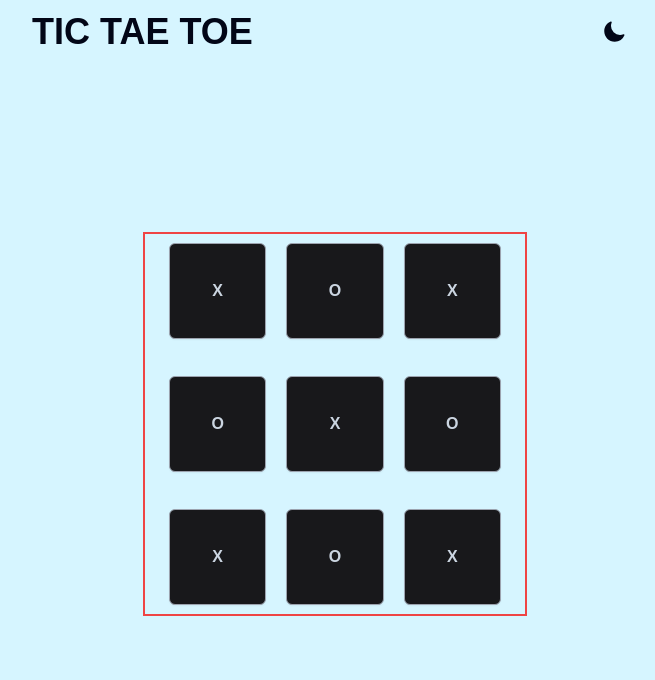
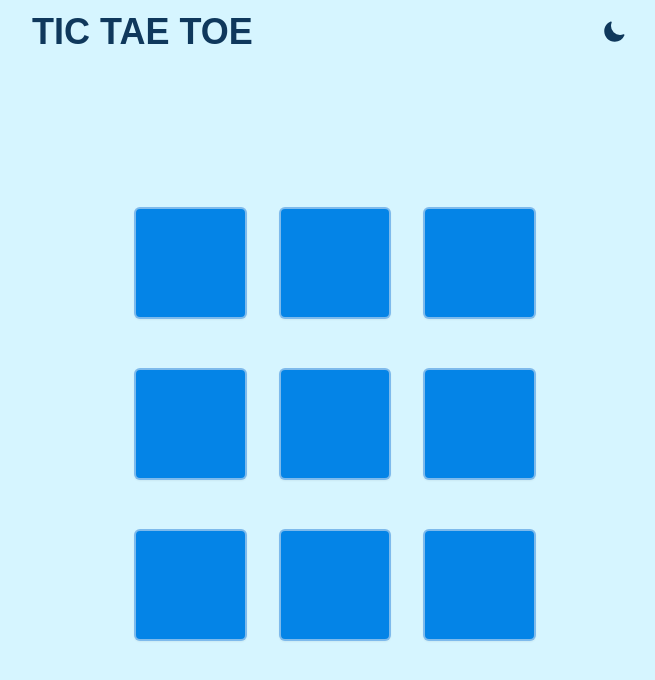
Before and after one commit to alvarof260/tic-tae-toe-ts, a React (Vite) app: page / in a window 1280 px wide. Shown: the top 680 px of the page, without its empty margins (305-960 px from the left). Built offline with nearby package versions, Linux system fonts and the light colour scheme.

Commit message:
feat: add update board with turns

```diff
--- a/src/App.tsx
+++ b/src/App.tsx
@@ -1,7 +1,10 @@
 /* Types */
+import { type Board } from "./types";
 
 /* Primary */
 import { useTheme } from "./hooks/useTheme";
+import { useState } from "react";
+import { TURNS } from "./constants";
 import "@fontsource-variable/inter";
 
 /* Components */
@@ -9,17 +12,30 @@ import Header from "./layouts/Header";
 import Layout from "./layouts/Layout";
 
 function App() {
-  const board = ["X", "O", "X", "O", "X", "O", "X", "O", "X"];
+  const [board, setBoard] = useState<Board>(Array(9).fill(null));
+  const [turn, setTurn] = useState<string>(TURNS.X);
   const { handleTheme, theme } = useTheme();
+
+  const updateBoard = (index: number): void => {
+    if (board[index]) return;
+    const newBoard = [...board];
+    newBoard[index] = turn;
+    setBoard(newBoard);
+
+    const newTurn = turn === TURNS.X ? TURNS.O : TURNS.X;
+    setTurn(newTurn);
+  };
+
   return (
     <Layout>
       <Header handleTheme={handleTheme} theme={theme} />
       <main className="grid place-content-center h-[90vh]">
-        <article className="grid grid-cols-3 place-content-around gap-5 w-96 h-96 border-2 px-6 border-red-500 dark:border-blue-400">
+        <article className="grid grid-cols-3 place-content-around gap-8 w-[450px] h-[450px] px-6">
           {board.map((mark, index) => (
             <button
-              className=" bg-zinc-900 h-24 text-slate-300 font-inter font-bold text-md rounded-md border border-gray-400 shadow-sm"
+              className=" dark:bg-azure-radiance-600 h-28 dark:text-zinc-950 font-inter font-bold text-4xl rounded-md border-2 bg-azure-radiance-700 text-slate-50 border-slate-200/55 shadow-sm"
               key={index}
+              onClick={() => updateBoard(index)}
             >
               {mark}
             </button>
--- /dev/null
+++ b/src/constants.ts
@@ -0,0 +1,4 @@
+export const TURNS = {
+    X: "❌",
+    O: "⚪",
+  };
--- a/src/layouts/Header.tsx
+++ b/src/layouts/Header.tsx
@@ -15,7 +15,7 @@ const Header = ({
 }) => {
   return (
     <header className="flex justify-evenly items-center w-full h-16">
-      <h1 className="font-inter font-bold text-4xl py-4 text-slate-950 dark:text-azure-radiance-50">
+      <h1 className="font-inter font-bold text-4xl py-4 text-azure-radiance-950 dark:text-azure-radiance-50">
         TIC TAE TOE
       </h1>
       <button
@@ -25,9 +25,9 @@ const Header = ({
         hover:bg-azure-radiance-400/20 transition-all duration-300 ease-in"
       >
         {theme == "dark" ? (
-          <Sun styles="text-slate-200" />
+          <Sun styles="text-azure-radiance-50" />
         ) : (
-          <Moon styles="text-slate-950" />
+          <Moon styles="text-azure-radiance-950" />
         )}
       </button>
     </header>
--- a/src/types.ts
+++ b/src/types.ts
@@ -1,2 +1,3 @@
 export type Theme = "dark" | "light";
 export type HandleTheme = () => void;
+export type Board = (string | null)[];
```
Also changed, not shown: src/components/Board.tsx (added).
